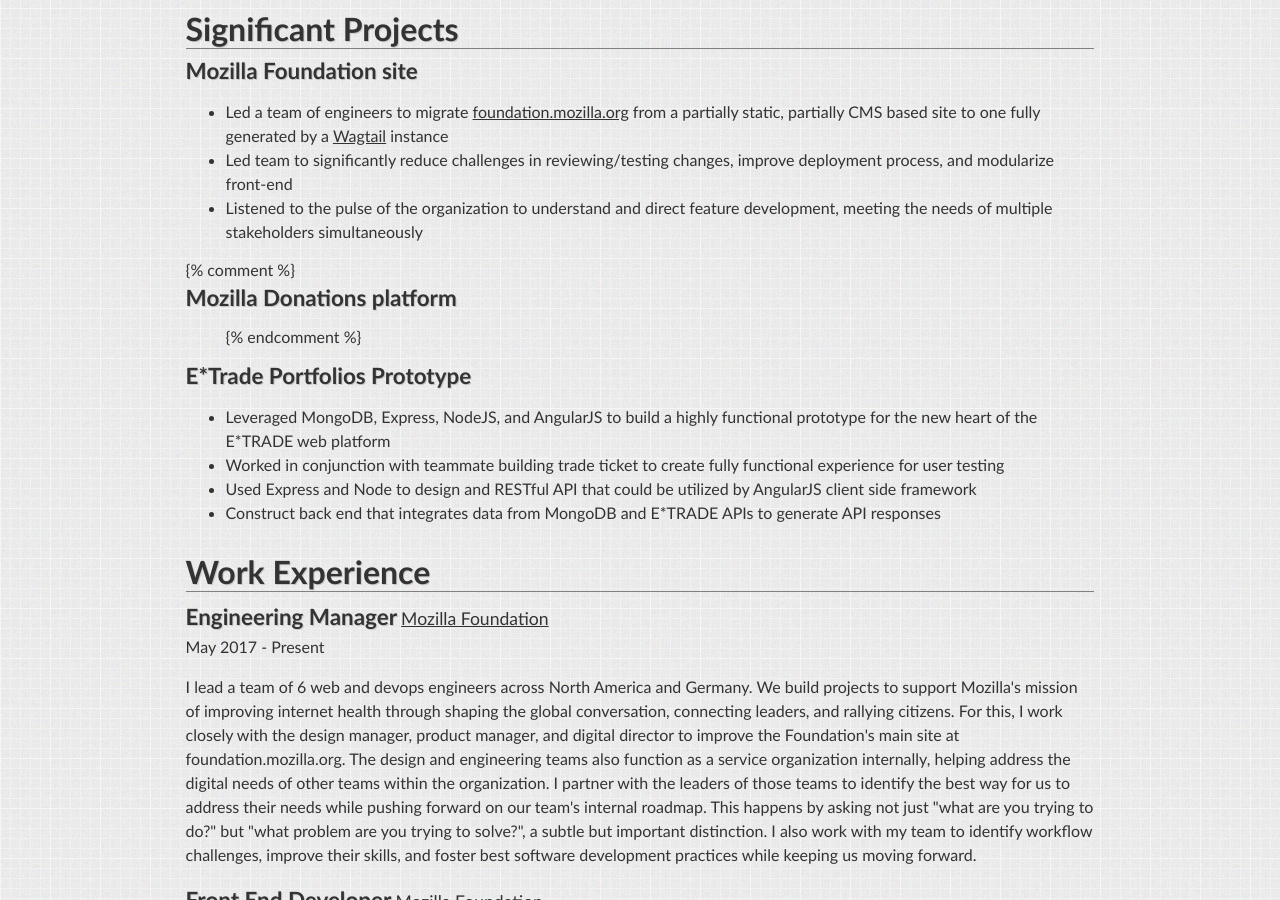
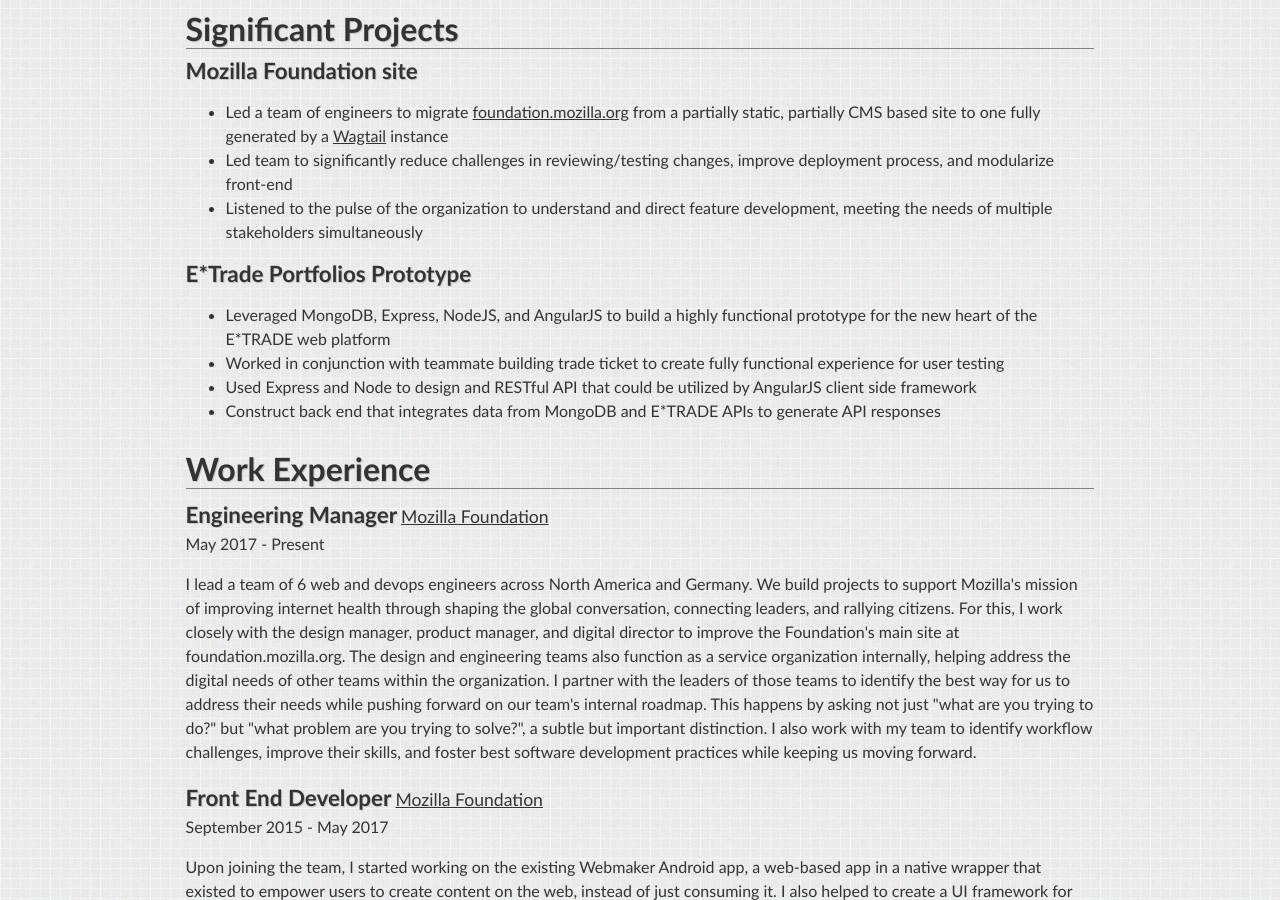
Before and after one commit to alanmoo/alanmooiman-dot-com, a Jekyll site: the page resume/index.html, which Jekyll copies as it is, in a window 1280 px wide and 900 px high, scrolled down 442 px. Built offline with Jekyll 4.4.1, drawn with Linux system fonts in a browser that asks for light colours; part of the change alters nothing that is shown.

Commit message:
ugh wrong comments

```diff
--- a/resume/index.html
+++ b/resume/index.html
@@ -41,8 +41,8 @@
 					<li>Led team to significantly reduce challenges in reviewing/testing changes, improve deployment process, and modularize front-end</li>
 					<li>Listened to the pulse of the organization to understand and direct feature development, meeting the needs of multiple stakeholders simultaneously</li>
 				</ul>
-				{% comment %} <h3>Mozilla Donations platform</h3>
-				<ul> {% endcomment %}
+				<!---- <h3>Mozilla Donations platform</h3>
+				<ul>-->
 				</ul>
 				<h3>E*Trade Portfolios Prototype</h3>
 				<ul>
```
